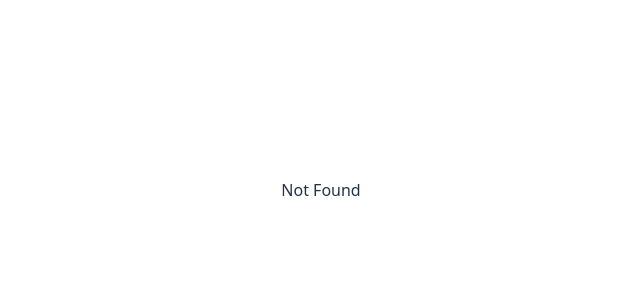
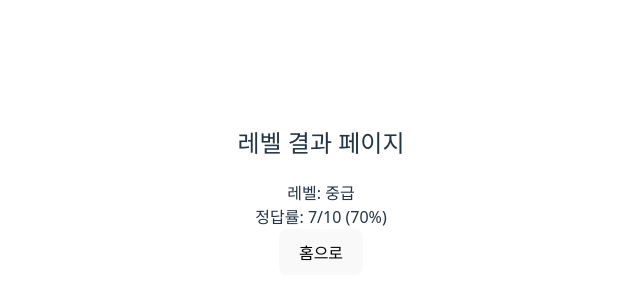
Before and after one commit to dongwandev/mokwon-hackathon, a React (Vite) app in the folder frontend/: page /levelresult in a window 1280 px wide. Shown: the part 210-510 px from the top of the page, without its empty margins (319-959 px from the left). Built offline with nearby package versions, Linux system fonts and the light colour scheme.

Commit message:
레벨 결과 페이지 작성. levelPage, App 적절히 수정

```diff
--- a/frontend/src/App.jsx
+++ b/frontend/src/App.jsx
@@ -1,6 +1,7 @@
 // import { useState } from 'react'
 import { BrowserRouter, Routes, Route } from "react-router-dom";
 import LevelPage from "./pages/LevelPage.jsx";
+import LevelResultPage from "./pages/LevelResultPage.jsx";
 import LearningChoicePage from "./pages/LearningChoicePage.jsx";
 import HomePage from "./pages/HomePage.jsx";
 import './App.css'
@@ -22,6 +23,7 @@ function App() {
       <Routes>
         <Route path="/" element={<Home />} />
         <Route path="/level" element={<LevelPage />} />
+        <Route path="/levelresult" element={<LevelResultPage />} />
         <Route path="/learningchoice" element={<LearningChoicePage />} />
         <Route path="/home" element={<HomePage />} />
         {/* 선택: 404 최소 대응 */}
--- a/frontend/src/pages/LevelPage.jsx
+++ b/frontend/src/pages/LevelPage.jsx
@@ -1,4 +1,5 @@
 import { useEffect, useMemo, useState } from 'react';
+import { useNavigate } from "react-router-dom";
 
 // .env 안 씀: 하드코딩
 const API_BASE = 'http://localhost:4000';
@@ -74,11 +75,14 @@ export default function LevelPage() {
   const isCorrect =
     selectedIdx !== null ? options[selectedIdx]?.isCorrect === true : null;
 
-  const onNext = () => {
+  const navigate = useNavigate();
+  const goToLevelResult = () => navigate("/levelresult");
+
+    const onNext = () => {
     setSelectedIdx(null);
     setQIndex((prev) => {
       const next = prev + 1;
-      return next >= questions.length ? 0 : next; // 마지막이면 처음으로(데모용)
+      return next >= questions.length ? goToLevelResult() : next;
     });
   };
 
--- /dev/null
+++ b/frontend/src/pages/LevelResultPage.jsx
@@ -0,0 +1,27 @@
+import { useNavigate } from "react-router-dom";
+
+function LevelResultPage() {
+    let level = "중급";  let correct = 7;  let total = 10;
+  const percent = Math.round((correct / total) * 100);
+
+  const navigate = useNavigate();
+  const goToHome = () => navigate("/home");
+
+  return (
+    <div>
+      <h2>레벨 결과 페이지</h2>
+
+      <div>
+        <strong>레벨</strong>: <span>{level}</span>
+      </div>
+
+      <div>
+        <strong>정답률</strong>: <span>{correct}/{total} ({percent}%)</span>
+      </div>
+      <div>
+        <button onClick={goToHome}>홈으로</button>
+      </div>
+    </div>
+  );
+}
+export default LevelResultPage;
```
